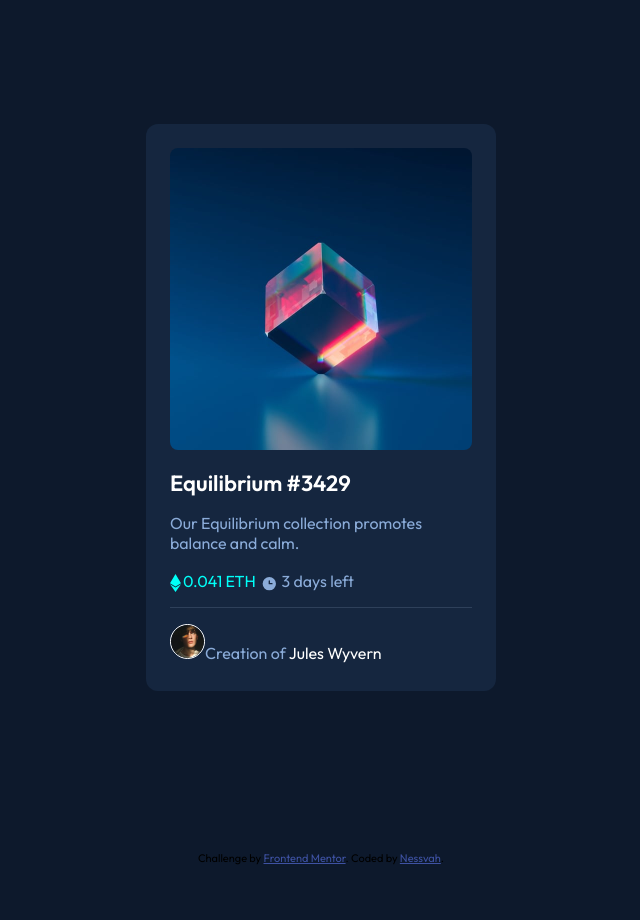
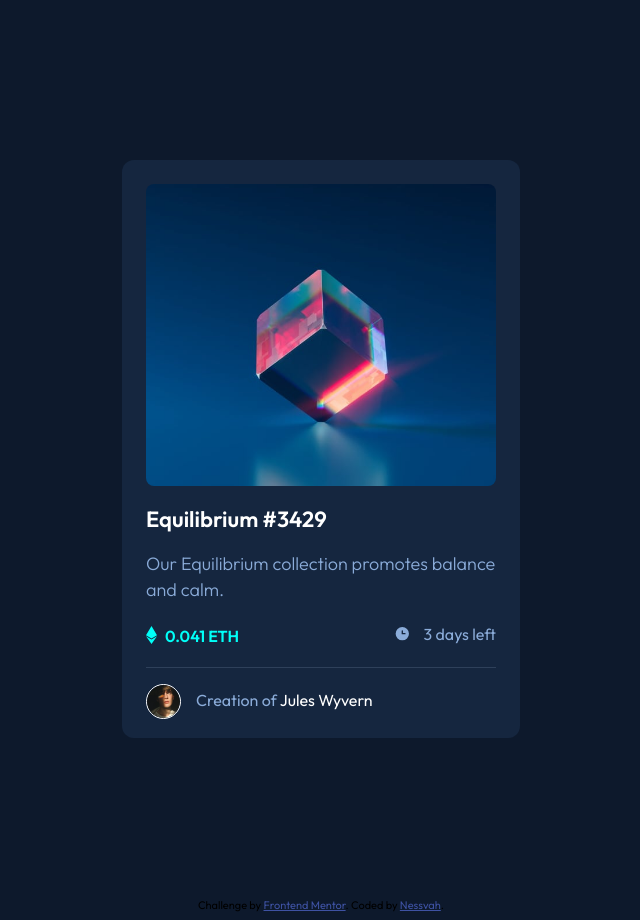
Before and after one commit to Nessvah/NFTcard, a plain HTML site: page index.html in a window 1280 px wide. Shown: the whole page, without its empty margins (319-959 px from the left). Before the commit the page ends 873 px from the top, so only its background shows below. Drawn offline with Linux system fonts and the light colour scheme.

Commit message:
Finished desktop version without active state

```diff
--- a/index.html
+++ b/index.html
@@ -22,52 +22,20 @@
 
       <p>
         <img class="icon" src="images/icon-ethereum.svg" alt=""><span class="coin">0.041 ETH </span>
-        <img class="icon" src="images/icon-clock.svg" alt=""> <span>3 days left </span>
+        <img class="icon2" src="images/icon-clock.svg" alt=""> <span class="days">3 days left </span>
       </p>
 
       <hr>
 
-      <p>
-        <span>
-        <img class="avatar" src="images/image-avatar.png" alt="profile Picture">Creation of <span class="name">Jules Wyvern</span>
-        </span>
-      </p>
+      <img class="avatar" src="images/image-avatar.png" alt="profile Picture">
+      <p class="creation">Creation of <span class="name">Jules Wyvern</span></p>
+
+
 
     </div>
   </div>
 
 
-
-
-
-
-
- <!--
- <div class="container">
-    <div class="card">
-      <div class="image">
-        <a target="_blank" href="images/image-equilibrium.jpg">
-          <img src="images/image-equilibrium.jpg" alt="Equilibrium" height="200px" width="200px">
-        </a>
-      </div>
-      <div class="content">
-        <h1>Equilibrium #3429</h1>
-        <p>Our Equilibrium collection promotes balance and calm.</p>
-      </div>
-      <div class="value">
-        <img class="ethereum" src="images/icon-ethereum.svg" alt="">
-        <p><span class="coin">0.041 ETH</span> 3 days left</p>
-      </div>
-      <hr>
-      <div class="creator">
-        <img class="avatar" src="images/image-avatar.png" alt="Picture of creator">
-        <p>Creation of <span class="name">Jules Wyvern</span></p>
-      </div>
-    </div>
-  </div>
-
-
- -->
 
 
   <footer class="attribution">
--- a/styles.css
+++ b/styles.css
@@ -13,7 +13,9 @@ h1 {
 
 p {
     color: #8BACD9;
-    font-size: 16px;
+    font-weight: 300;
+    font-size: 18px;
+    line-height: 26px;
 }
 
 hr {
@@ -23,39 +25,73 @@ hr {
 }
 
 #container {
+    display: flex;
+    flex-wrap: wrap;
+    justify-content: center;
+    align-items: center;
+    margin-top: 20vh;
+}
+
+
+.card {
+    padding: 24px 24px 12px 24px;
+    background-color: #15263F;
     max-width: 350px;
-    margin: 0 auto;
-    margin-top: 15.5vh;
-    background-color: #15263F;
+    max-height: 610px;
     border-radius: 12px;
 }
 
-.card {
-    padding: 24px 24px 12px 24px;
-}
+
 
 .equilibrium {
-    width: 302px;
+    object-fit: cover;
+    width: 100%;
+    height: 302px;
     border-radius: 8px;
 }
 
 .icon {
     position: relative;
-    top: 5px;
-    right;: 5px
+    vertical-align: middle;
+    padding-right: 6px;
+    padding-bottom: 5px;
+}
+
+.icon2 {
+    margin-left: 150px;
+    padding-top: 4px;
 }
 
 .coin {
     color: #00FFF8;
     padding: 2px;
+    font-size: 16px;
+    font-weight: 600;
 }
 
 
+.creation {
+    font-weight: 400;
+    font-size: 16px;
+    line-height: 20px;
+    margin-left: 50px;
+    margin-top: 22px;
+}
+
+.days {
+    font-weight: 400;
+    font-size: 16px;
+    margin-left: 6px;
+    float: right;
+    padding-bottom: 2px;
+}
 .avatar {
+    float: left;
     width: 33px;
     height: 33px;
     border: 1px solid #fff;
     border-radius: 50%;
+    margin-top: 8px;
 }
 
 .name {
```
